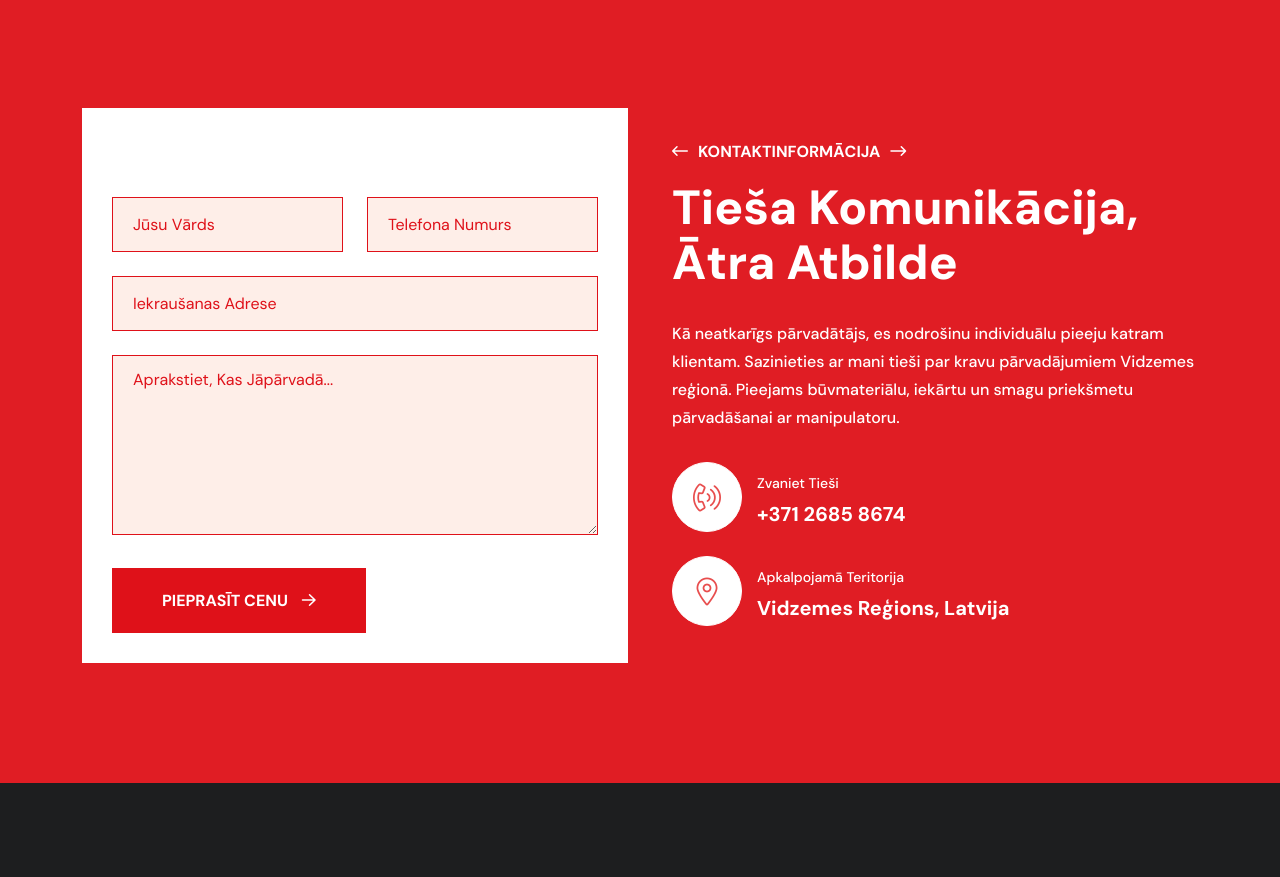
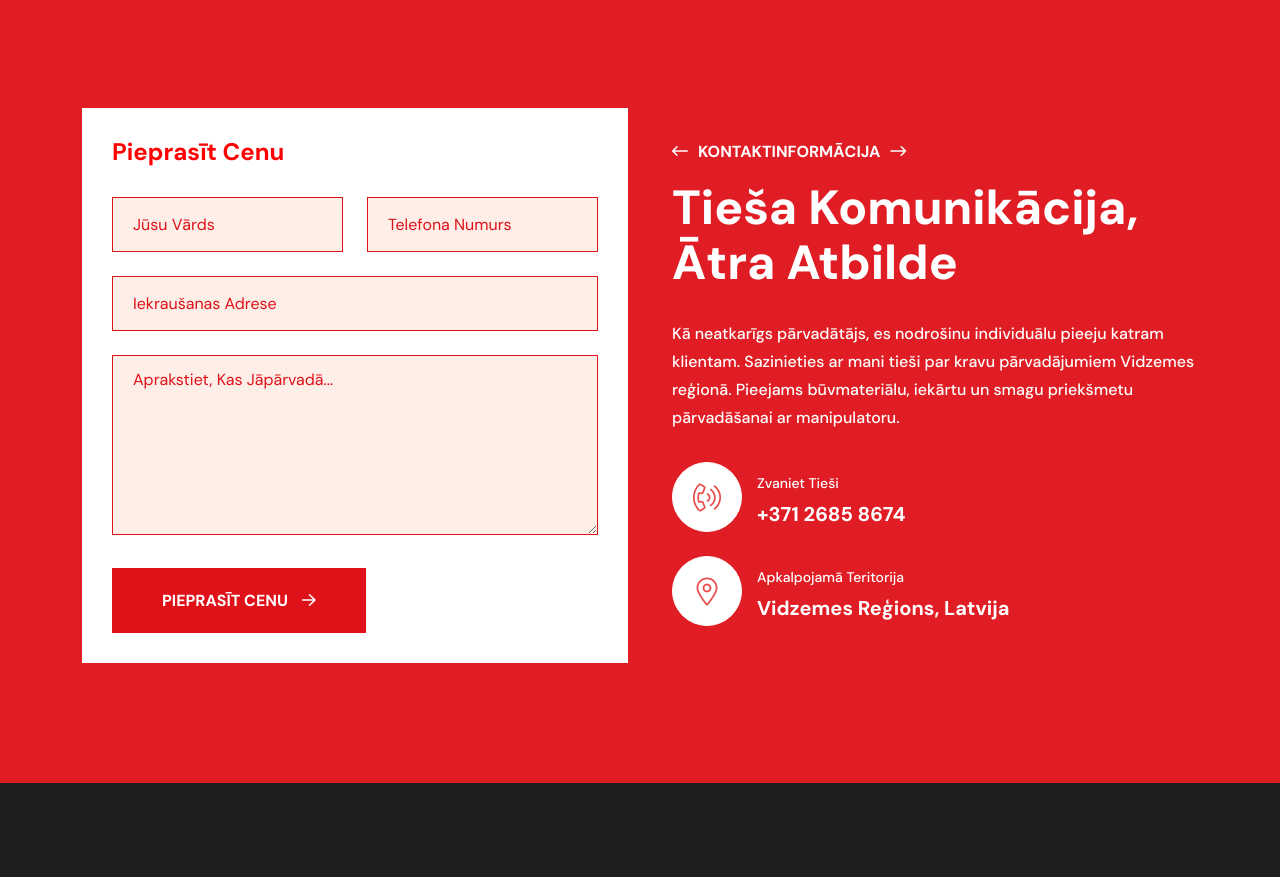
Before and after one commit to RainersCode/vitrans, a Next.js app: page / in a window 1280 px wide. Shown: the part 6760-7637 px from the top of the page. Built offline with nearby package versions, Linux system fonts and the light colour scheme.

Commit message:
Update Contact and Service2 components with new images and styling adjustments. Changed header color in Contact.js and replaced placeholder images with actual service images in Service2.js for improved visual consistency.

```diff
--- a/components/sections/Contact.js
+++ b/components/sections/Contact.js
@@ -15,7 +15,7 @@ export default function Contact() {
             <div className="row g-4 align-items-center">
               <div className="col-lg-6">
                 <div className="contact-items">
-                  <h3 className="wow fadeInUp text-white" data-wow-delay=".2s">
+                  <h3 className="wow fadeInUp" data-wow-delay=".2s" style={{ color: '#FF0000' }}>
                     Pieprasīt Cenu
                   </h3>
                   <form
--- a/components/sections/Service2.js
+++ b/components/sections/Service2.js
@@ -23,7 +23,7 @@ export default function Service2() {
 						<div className="col-lg-4 col-md-6 d-flex">
 							<div className="service-card-items h-100 w-100 d-flex flex-column">
 								<div className="service-image">
-									<img src="https://images.unsplash.com/photo-1558618644-fcd25c85cd64?ixlib=rb-4.0.3&auto=format&fit=crop&w=800&q=80" alt="Manipulatora pakalpojumi" />
+									<img src="assets/img/service/01.jpg" alt="Manipulatora pakalpojumi" />
 								</div>
 								<div className="bar-shape">
 									<img src="assets/img/service/bar.png" alt="img" />
@@ -51,7 +51,7 @@ export default function Service2() {
 						<div className="col-lg-4 col-md-6 d-flex">
 							<div className="service-card-items h-100 w-100 d-flex flex-column">
 								<div className="service-image">
-									<img src="https://images.unsplash.com/photo-1581093458791-9f3c3250a8b8?ixlib=rb-4.0.3&auto=format&fit=crop&w=800&q=80" alt="Elastīgs darba grafiks" />
+									<img src="assets/img/service/02.jpg" alt="Elastīgs darba grafiks" />
 								</div>
 								<div className="bar-shape">
 									<img src="assets/img/service/bar.png" alt="img" />
@@ -79,7 +79,7 @@ export default function Service2() {
 						<div className="col-lg-4 col-md-6 d-flex">
 							<div className="service-card-items h-100 w-100 d-flex flex-column">
 								<div className="service-image">
-									<img src="https://images.unsplash.com/photo-1560472355-b33ff0c44a43?ixlib=rb-4.0.3&auto=format&fit=crop&w=800&q=80" alt="Personīga pieeja" />
+									<img src="assets/img/service/03.jpg" alt="Personīga pieeja" />
 								</div>
 								<div className="bar-shape">
 									<img src="assets/img/service/bar.png" alt="img" />
```
Lines whose indentation alone changed are shown as unchanged.
